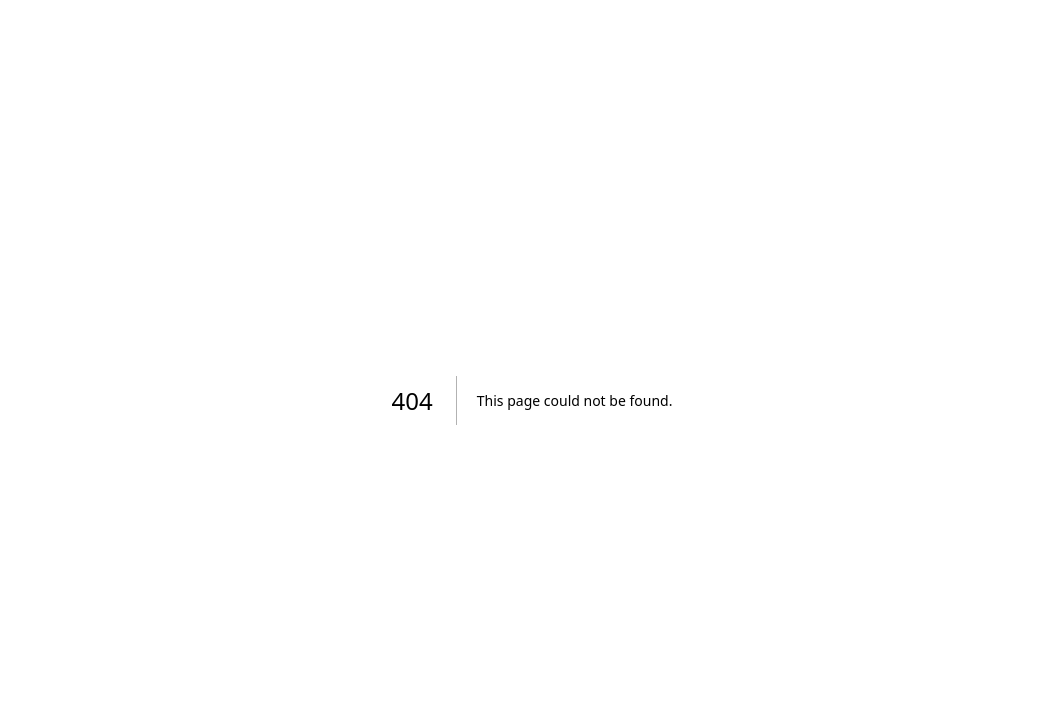
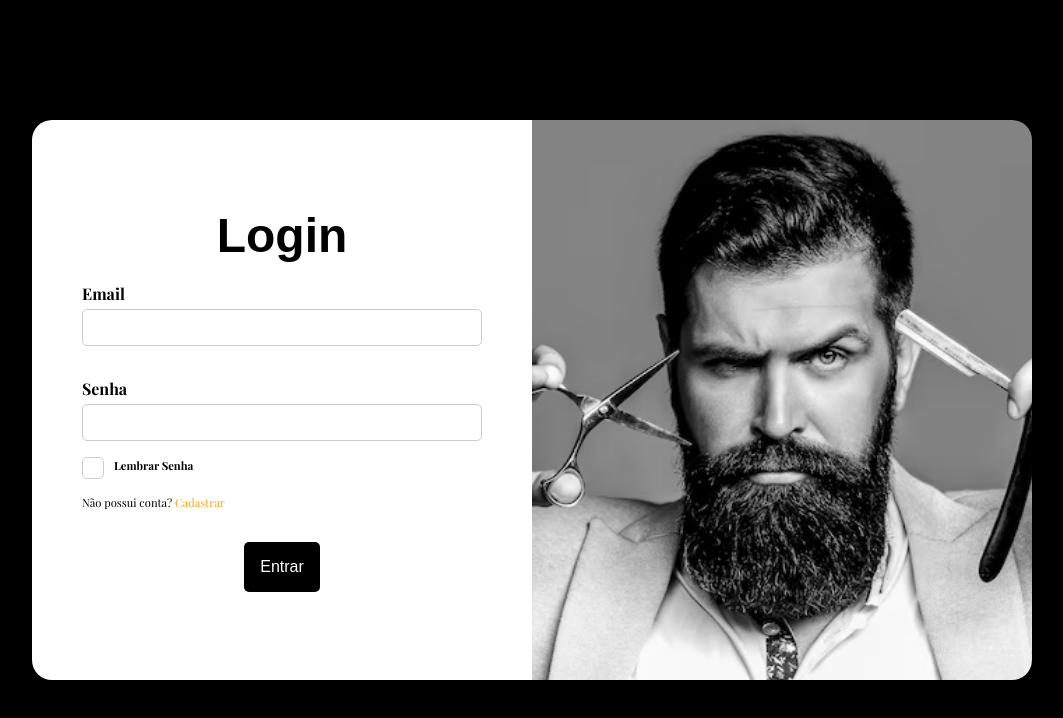
Before and after one commit to huelegal/pi-next-js, a Next.js app: page /pages/Login in a window 1280 px wide. Before the commit this address had no page. Shown: the top 718 px of the page, without its empty margins (108-1171 px from the left). Built offline with nearby package versions, Linux system fonts and the light colour scheme; a web font is replaced by a local one.

Commit message:
tela de login doce

```diff
--- /dev/null
+++ b/app/pages/Login/page.js
@@ -0,0 +1,65 @@
+"use client";
+
+import React, { useState } from "react";
+import styles from "./styles.module.scss";
+import Link from "next/link";
+
+export default function Login() {
+  const [email, setEmail] = useState("");
+  const [password, setPassword] = useState("");
+
+  const handleSubmit = (e) => {
+    e.preventDefault();
+    // Lógica de autenticação
+    console.log("Email:", email, "Password:", password);
+  };
+
+  return (
+    <div className={styles.loginContainer}>
+      <div className={styles.formEimg}>
+        <div className={styles.form}>
+          <h2>Login</h2>
+          <form onSubmit={handleSubmit}>
+            <div className={styles.inputGroup}>
+              <label className={styles.label} htmlFor="email">
+                Email
+              </label>
+              <input
+                type="email"
+                id="email"
+                value={email}
+                onChange={(e) => setEmail(e.target.value)}
+                required
+                className={styles.input} // Adicionando uma classe para os inputs
+              />
+            </div>
+            <div className={styles.inputGroup}>
+              <label htmlFor="password">Senha</label>
+              <input
+                type="password"
+                id="password"
+                value={password}
+                onChange={(e) => setPassword(e.target.value)}
+                required
+                className={styles.input} // Adicionando uma classe para os inputs
+              />
+              <div className={styles.inputCheckBoxContainer}>
+                <input type="checkbox"></input>
+                <label className={styles.labelCheckbox}>Lembrar Senha</label>
+              </div>
+              <p>
+                Não possui conta? <a> Cadastrar</a>
+              </p>
+            </div>
+            <button type="submit" className={styles.submitButton}>
+              Entrar
+            </button>
+          </form>
+        </div>
+        <div className={styles.imageContainer}>
+          <img src="/images/loginImage.png" alt="Imagem de login" />
+        </div>
+      </div>
+    </div>
+  );
+}
--- /dev/null
+++ b/app/pages/Login/styles.module.scss
@@ -0,0 +1,158 @@
+// styles/Login.module.scss
+.loginContainer {
+  display: flex;
+  justify-content: center; // Centraliza horizontalmente
+  align-items: center; // Centraliza verticalmente
+  height: 100vh;
+  background-color: #000;
+
+  .formEimg {
+    display: flex;
+    justify-content: center; // Centraliza horizontalmente
+    align-items: center; // Centraliza verticalmente
+    width: 1000px;
+    height: 70%;
+  }
+
+  .imageContainer {
+    border-radius: 0 20px 20px 0;
+    width: 50%; // Largura da coluna de imagem
+    height: 100%; // Altura da coluna de imagem
+    display: flex; // Usar flex para centralizar a imagem
+    justify-content: center; // Centraliza horizontalmente
+    align-items: center; // Centraliza verticalmente
+    overflow: hidden; // Esconde qualquer parte da imagem que ultrapasse a div
+
+    img {
+      object-fit: cover; // Faz a imagem cobrir a div sem esticar
+      width: 100%; // Largura total da div
+      height: 100%; // Altura total da div
+    }
+  }
+  .form {
+    border-radius: 20px 0 0 20px;
+
+    background-color: #fff;
+    display: flex;
+    flex-direction: column;
+    width: 50%; // Largura da coluna de login
+    height: 100%;
+    display: flex;
+    align-items: center;
+    justify-content: center;
+    color: #fff;
+
+    form {
+      width: 80%; // Largura da coluna de login
+      display: flex;
+      align-items: center;
+      justify-content: center;
+      flex-direction: column;
+      gap: 2rem;
+    }
+
+    h2 {
+      margin-bottom: 20px;
+      font-family: "Arial", sans-serif; // Fonte mais amigável
+      color: #000; // Cor do título
+      font-size: 3rem;
+    }
+
+    .inputCheckBoxContainer {
+      display: flex;
+      flex-direction: row;
+      align-items: center;
+      margin-top: 1rem;
+      gap: 10px;
+
+
+      input[type="checkbox"] {
+
+
+        appearance: none; // Remove o estilo padrão do checkbox
+        width: 10px;
+        height: 10px;
+        position: relative;
+        cursor: pointer;
+        transition: background-color 0.3s, border-color 0.3s;
+
+        &:checked {
+          background-color: #ffa500; // Cor de fundo quando selecionado
+          border-color: #ffa500;
+
+          &::after {
+            content: "x"; // Marca de seleção
+            color: ffa500; // Cor da marca
+            font-size: 16px;
+            position: absolute;
+            top: 50%;
+            left: 50%;
+            transform: translate(-50%, -50%);
+          }
+        }
+
+        &:focus {
+          outline: none;
+          box-shadow: 0 0 5px rgba(0, 112, 243, 0.5); // Efeito de foco
+        }
+      }
+
+      label{
+        display: flex;
+        flex-direction: row;
+
+        font-size: 0.7rem;
+        margin: none;
+       }
+    }
+
+    p {
+      margin-top: 1rem;
+      color: #000;
+      font-size: 0.7rem;
+      a {
+        color: #ffa500;
+        cursor: pointer;
+      }
+    }
+
+    .inputGroup {
+      display: flex;
+      flex-direction: column;
+      width: 100%;
+
+      label {
+        margin-bottom: 5px;
+        font-weight: bold;
+        color: #000; // Cor da label
+      }
+
+      input {
+        padding: 10px;
+        border: 1px solid #ccc;
+        border-radius: 5px;
+        outline: none; // Remove a borda padrão
+        transition: border-color 0.3s; // Transição suave para a borda
+
+        &:focus {
+          border-color: #ffa500; // Borda azul ao focar
+        }
+      }
+    }
+
+    .submitButton {
+      padding: 1rem;
+      background-color: #000;
+      color: white;
+      border: none;
+      border-radius: 5px;
+      cursor: pointer;
+      font-size: 16px;
+      transition: background-color 0.3s; // Transição suave para a cor do fundo
+
+      &:hover {
+        background-color: #ffa500; // Escurece ao passar o mouse
+      }
+    }
+  }
+}
--- a/package.json
+++ b/package.json
@@ -15,6 +15,7 @@
     "sass": "^1.79.3"
   },
   "devDependencies": {
+    "@types/react": "^18.3.11",
     "eslint": "^8",
     "eslint-config-next": "14.2.13"
   }
```
Also changed, not shown: app/components/Header/index.js (+6 -1 lines), public/images/loginImage.png (added), 1 other file (tests, documents, lock files or other folders).
